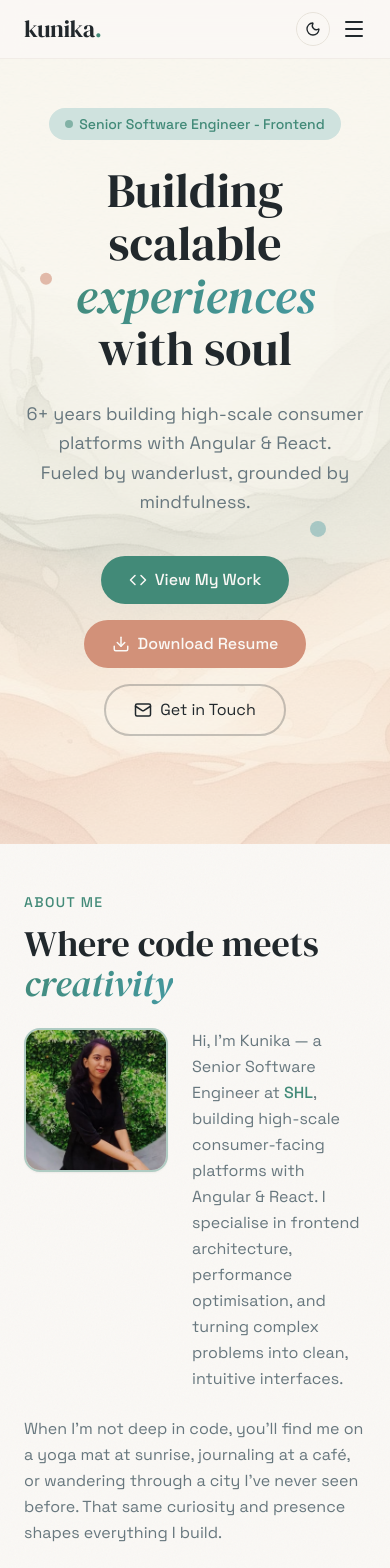
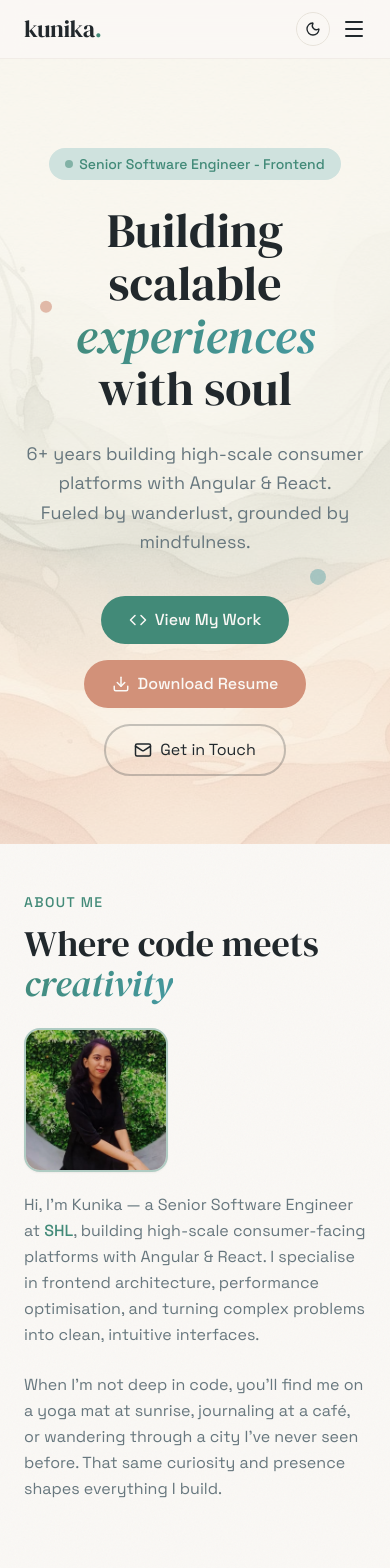
Before and after one commit to KunikaMakker/portfolio, a React (Vite) app: page / in a window 390 px wide. Shown: the top 1568 px of the page. Built offline with nearby package versions, Linux system fonts and the light colour scheme.

Commit message:
basic fix for mobile

```diff
--- a/src/components/AboutSection.tsx
+++ b/src/components/AboutSection.tsx
@@ -43,7 +43,7 @@ const AboutSection = () => {
                         </h2>
 
                         {/* Photo + intro inline */}
-                        <div className="flex items-start gap-6 mb-6">
+                        <div className="flex flex-col sm:flex-row items-start gap-5 mb-6">
                             <div className="w-36 h-36 rounded-2xl border-2 border-primary/40 shrink-0 overflow-hidden shadow-sm">
                                 <img
                                     src={profile}
@@ -69,9 +69,9 @@ const AboutSection = () => {
 
                         {/* Second paragraph */}
                         <p className="text-muted-foreground leading-relaxed">
-                        When I'm not deep in code, you'll find me on a yoga mat at sunrise,
-                        journaling at a café, or wandering through a city I've never seen before.
-                        That same curiosity and presence shapes everything I build.
+                            When I'm not deep in code, you'll find me on a yoga mat at sunrise,
+                            journaling at a café, or wandering through a city I've never seen before.
+                            That same curiosity and presence shapes everything I build.
                         </p>
                     </motion.div>
 
--- a/src/components/HeroSection.tsx
+++ b/src/components/HeroSection.tsx
@@ -4,13 +4,13 @@ import { Code, Download, Mail } from "lucide-react";
 
 const HeroSection = () => {
     return (
-        <section className="relative min-h-screen flex items-center justify-center overflow-hidden" aria-label='Banner'>
+        <section className="relative min-h-screen flex items-center justify-center overflow-hidden pt-20 md:pt-0" aria-label='Banner'>
             {/* Background */}
             <div className="absolute inset-0">
                 <img src={heroBg} alt="" className="w-full h-full object-cover opacity-45" />
                 <div className="absolute inset-0 bg-background/40" />
             </div>
-            <div className="relative z-10 max-w-5xl mx-auto px-6 text-center">
+            <div className="relative z-10 max-w-5xl mx-auto p-6 text-center">
                 <motion.div
                     initial={{ opacity: 0, y: 30 }}
                     animate={{ opacity: 1, y: 0 }}
@@ -50,20 +50,20 @@ const HeroSection = () => {
                 >
                     <a
                         href="#work"
-                        className="inline-flex items-center gap-2 px-7 py-3 rounded-full bg-primary text-primary-foreground font-medium hover:opacity-90 transition-opacity"
+                        className="inline-flex items-center gap-2 px-7 py-3 rounded-full bg-primary text-primary-foreground font-medium hover:opacity-90 transition-opacity "
                     >
                         <Code size={18} /> View My Work
                     </a>
                     <a
                         href="/Kunika_Makker.pdf"
                         download
-                        className="inline-flex items-center gap-2 px-7 py-3 rounded-full bg-secondary text-secondary-foreground font-medium hover:opacity-90 transition-opacity"
+                        className="inline-flex items-center gap-2 px-7 py-3 rounded-full bg-secondary text-secondary-foreground font-medium hover:opacity-90 transition-opacity "
                     >
                         <Download size={18} /> Download Resume
                     </a>
                     <a
                         href="#contact"
-                        className="inline-flex items-center gap-2 px-7 py-3 rounded-full border-2 border-foreground/25 text-foreground hover:bg-foreground/5 transition-colors"
+                        className="inline-flex items-center gap-2 px-7 py-3 rounded-full border-2 border-foreground/25 text-foreground hover:bg-foreground/5 transition-colors "
                     >
                         <Mail size={18} /> Get in Touch
                     </a>
```
